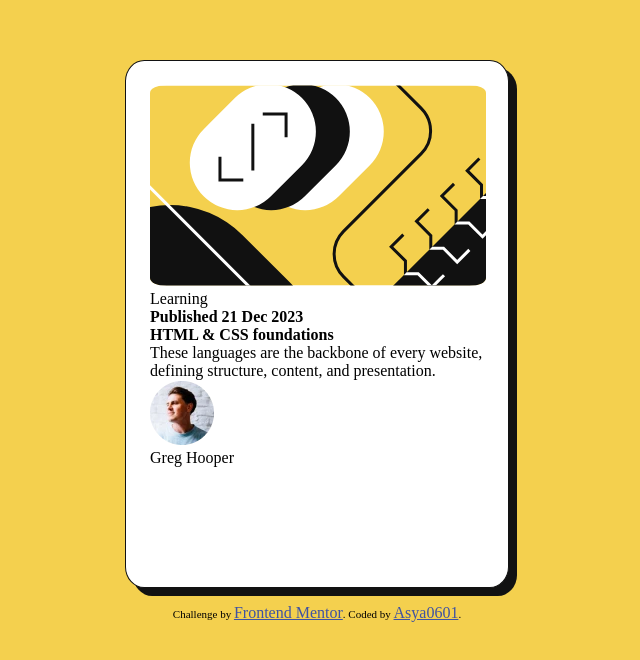
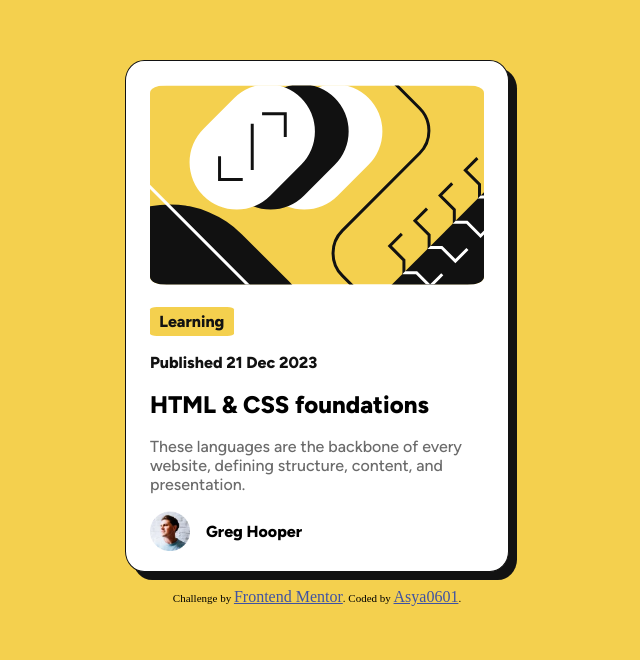
Before and after one commit to Asya0601/blog-preview-card-main, a plain HTML site: page Docs/index.html in a window 1280 px wide. Shown: the part 132-792 px from the top of the page, without its empty margins (323-963 px from the left). Drawn offline with Linux system fonts and the light colour scheme.

Commit message:
Finished

```diff
--- a/Docs/index.html
+++ b/Docs/index.html
@@ -23,15 +23,15 @@
 
       <span id="learning">Learning</span>
 
-      <h3>Published 21 Dec 2023</h3>
+      <p id="data">Published 21 Dec 2023</p>
 
       <h1>HTML & CSS foundations</h1>
 
-      <p>These languages are the backbone of every website, defining structure, content, and presentation.</p>
+      <p id="description">These languages are the backbone of every website, defining structure, content, and presentation.</p>
 
       <span id="aboutAuthor">
-        <img src="../assets/images/image-avatar.webp" alt="author icon">
-        <p id="authirName"> Greg Hooper</p>
+        <img id="authorIcon" src="../assets/images/image-avatar.webp" alt="author icon">
+        <p id="authorName"> Greg Hooper</p>
       </span>
     </main>
   </div>
--- a/Docs/styles.css
+++ b/Docs/styles.css
@@ -1,3 +1,24 @@
+@font-face{
+    font-family: "Figtree";
+    src: url(../assets/fonts/static/Figtree-Medium.ttf);
+    font-weight: 500;
+    font-style: normal;
+}
+
+@font-face{
+    font-family: "Figtree";
+    src: url(../assets/fonts/Figtree-Italic-VariableFont_wght.ttf);
+    font-weight: 500;
+    font-style: italic;
+}
+
+@font-face{
+    font-family: "Figtree";
+    src: url(../assets/fonts/static/Figtree-ExtraBold.ttf);
+    font-weight: 800;
+    font-style: bold;
+}
+
 :root{
     /*Colors*/
     --yellow:hsl(47, 88%, 63%);
@@ -11,6 +32,7 @@
     margin:0;
     padding: 0;
     font-size: 16px;
+    font-family: var(--family);
 }
 
 body{
@@ -23,12 +45,80 @@ main{
     margin: 12rem auto 1rem;
     padding: 1.5rem;
     width: 24rem;
-    height: 33rem;
+    height: 32rem;
     border-radius: 5%/4%;
     border: 1px solid var(--darkGray);
     box-shadow: 0.5rem 0.5rem var(--darkGray);
 }
 
+#container{
+    display: flex;
+    flex-direction: column;
+    row-gap: 1.1rem;
+}
+
 #wallpaper{
     border-radius: 5%/4%;
+    margin-bottom: 0.3rem;
 }
+
+#learning{
+    background-color: var(--yellow);
+    width: 25%;
+    height: 5%;
+        font-family: 'Figtree';
+        font-weight: bold;
+    padding: 0.3rem;
+    text-align: center;
+    border-radius: 8%/9%;
+    color: var(--darkGray);
+}
+
+#data{
+    color: var(--darkGray);
+        font-family: 'Figtree';
+        font-weight: 650;
+}
+
+h1{
+        font-family: "Figtree";
+        font-weight: 1000;
+        font-style: normal;
+        font-size: 1.5rem;
+    width: 90%;
+}
+
+h1:hover{
+    cursor: pointer;
+    color: var(--yellow);
+}
+
+#description{
+    color: var(--lightGray);
+        font-family: 'Figtree';
+        font-weight: normal;
+    width: 97%;
+}
+
+#aboutAuthor{
+    display: flex;
+    flex-direction: row;
+    align-items: center;
+    column-gap: 1rem;
+}
+
+#authorIcon{
+    width: 2.5rem;
+    height: 2.5rem;
+}
+
+#authorName{
+    font-family: 'Figtree';
+    font-weight: bold;
+}
+
+@media screen and (max-width: 375px) {
+    *{
+        font-size: 14px;
+    }
+}
```
